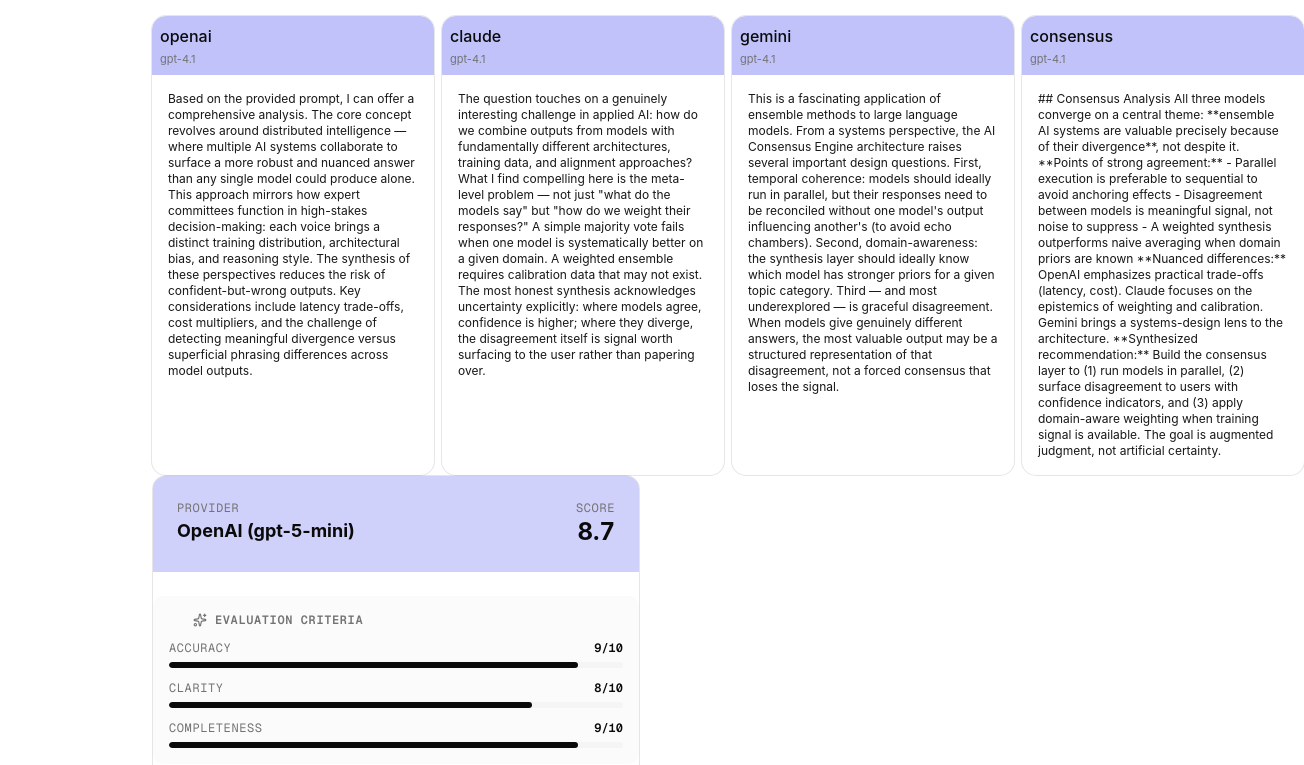
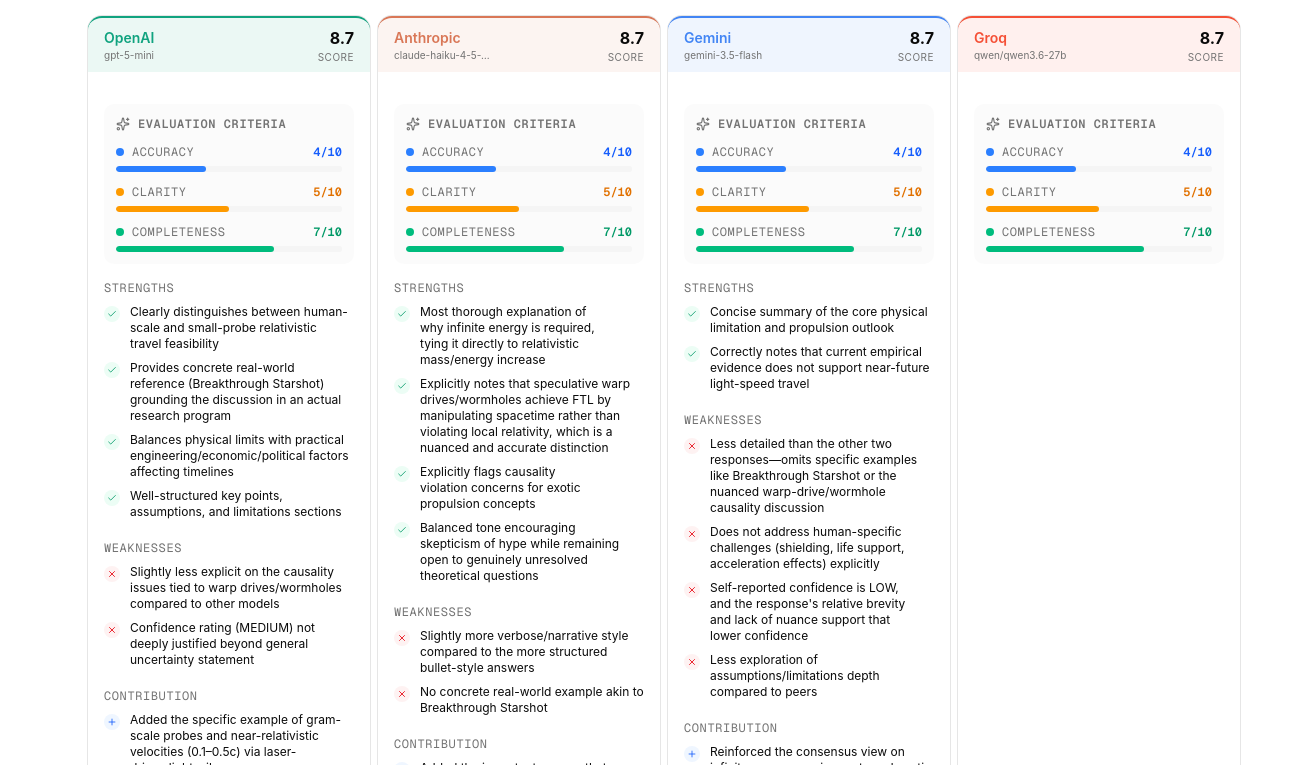
Before and after one commit to Abhi-tech-09/consensus-ai, a Next.js app: page / in a window 1280 px wide. Shown: the part 695-1460 px from the top of the page, 1304 px wide, since content can reach past the window. Built offline with nearby package versions, Linux system fonts and the light colour scheme.

Commit message:
Adds card evaluation structure

```diff
--- a/app/page.tsx
+++ b/app/page.tsx
@@ -52,7 +52,7 @@ export default function Home() {
   }, [dark])
 
   const handleOnGenerate = async (prompt: string) => {
-    const res = await axios.post("api/v1/chat",{
+    const res = await axios.post("api/v1/chat", {
       prompt
     });
     console.log(res.data)
@@ -62,7 +62,7 @@ export default function Home() {
   return (
     <div className="min-h-screen bg-background text-foreground transition-colors duration-200">
       <Navbar dark={dark} onToggleDark={() => setDark(d => !d)} />
-      <main className="max-w-5xl mx-auto px-4 sm:px-6 pb-24 ">
+      <main className="max-w-6xl mx-auto px-4 sm:px-6 pb-24 ">
         {prompt === '' ? <Hero /> : <ConsensusCard result={{ status: 'done', text: ans }} />}
         <PromptInput
           prompt={prompt}
@@ -72,7 +72,6 @@ export default function Home() {
         />
         <ProgressSection />
         <ResponseCards />
-        <ModelEvaluationCard data={mock.data.response.evaluations[0] as ModelEvaluation} />
 
       </main>
     </div>
--- a/components/ResponseCards.tsx
+++ b/components/ResponseCards.tsx
@@ -1,30 +1,121 @@
 import { MOCK_RESPONSES } from "@/app/page"
 import { Card, CardContent, CardDescription, CardHeader, CardTitle } from "./ui/card"
+import { mock } from "./ConsensusCard"
+import { Check, Plus, Sparkles, X } from "lucide-react"
+import { CONSENSUS_CONFIG } from "@/config/consensus-config"
+import { ConsensusProviderType } from "@/types/global.types"
 
 const ResponseCards = () => {
   return (
     <div className="grid sm:grid-cols-4 grid-cols-1 gap-2 w-6xl mx-auto">
       {
-        Object.entries(MOCK_RESPONSES).map(([key, val]) => {
-            return <ModelCard key={key} modelName={key} response={val}/>
+        CONSENSUS_CONFIG.providers.map((model, index) => {
+          return <ModelCard key={model.name} model={model} data={mock.data.response.evaluations[index]} />
         })
       }
     </div>
   )
 }
 
-const ModelCard = ({modelName, response}: {modelName: string, response: string}) => {
-    return (
-        <Card className="p-0">
-            <CardHeader className="bg-primary/40 p-2">
-                <CardTitle className="text-base">{modelName}</CardTitle>
-                <CardDescription className="text-[11px] text-muted-foreground">gpt-4.1</CardDescription>
-            </CardHeader>
-            <CardContent className="text-xs text-secondary-foreground h-xl min-h-37.5 pb-4">
-                {response}
-            </CardContent>
-        </Card>
-    )
+const ModelCard = ({ model, data }: { model: ConsensusProviderType, data: any }) => {
+  return (
+    <Card className="p-0 overflow-hidden border-t-2" style={{ borderTopColor: model.color }}>
+      <CardHeader className="px-4 py-2" style={{ backgroundColor: `${model.color}15` }}>
+        <div className="flex items-center justify-between">
+          <div>
+            <p className="text-sm font-semibold" style={{ color: model.color }}>{model.name}</p>
+            <p className="text-[10px] text-muted-foreground truncate max-w-25">{model.model}</p>
+          </div>
+          <div className="text-right">
+            <p className="text-base font-bold">8.7</p>
+            <p className="text-[10px] text-muted-foreground uppercase tracking-wider">score</p>
+          </div>
+        </div>
+      </CardHeader>
+      <CardContent className="text-xs text-secondary-foreground p-4 space-y-4">
+        <div className="flex flex-col gap-3 rounded-lg bg-muted/40 p-3">
+          <div className="flex items-center gap-2">
+            <Sparkles className="h-3.5 w-3.5 text-muted-foreground" />
+            <span className="font-mono text-xs font-semibold uppercase tracking-wider text-muted-foreground">
+              Evaluation Criteria
+            </span>
+          </div>
+          <div className="flex flex-col gap-3">
+            <CriteriaBar label="Accuracy" value={4} />
+            <CriteriaBar label="Clarity" value={5} />
+            <CriteriaBar label="Completeness" value={7} />
+          </div>
+        </div>
+        <div className="flex flex-col gap-5">
+          <Section title="Strengths" items={data?.strengths} tone="positive" icon={<Check className="h-2.5 w-2.5" />} />
+          <Section title="Weaknesses" items={data?.weaknesses} tone="negative" icon={<X className="h-2.5 w-2.5" />} />
+          <Section title="Contribution" items={data?.contribution} tone="neutral" icon={<Plus className="h-2.5 w-2.5" />} />
+        </div>
+      </CardContent>
+    </Card>
+  )
+}
+
+function CriteriaBar({ label, value }: { label: string; value: number }) {
+  const pct = Math.max(0, Math.min(100, (value / 10) * 100))
+
+  const colorMap: Record<string, { bar: string; text: string }> = {
+    "Accuracy": { bar: "bg-blue-500", text: "text-blue-600" },
+    "Clarity": { bar: "bg-amber-500", text: "text-amber-600" },
+    "Completeness": { bar: "bg-emerald-500", text: "text-emerald-600" },
+  }
+
+  const { bar, text } = colorMap[label] || { bar: "bg-foreground", text: "text-foreground" }
+
+  return (
+    <div className="flex flex-col gap-1.5">
+      <div className="flex items-center justify-between">
+        <div className="flex items-center gap-2">
+          <div className={`h-2 w-2 rounded-full ${bar}`} />
+          <span className="font-mono text-xs uppercase tracking-wider text-muted-foreground">{label}</span>
+        </div>
+        <span className={`font-mono text-xs font-semibold tabular-nums ${text}`}>{value}/10</span>
+      </div>
+      <div className="h-1.5 w-full overflow-hidden rounded-full bg-muted" role="progressbar" aria-valuenow={value} aria-valuemin={0} aria-valuemax={10} aria-label={label}>
+        <div className={`h-full rounded-full ${bar} transition-all`} style={{ width: `${pct}%` }} />
+      </div>
+    </div>
+  )
+}
+
+function Section({
+  title,
+  items,
+  icon,
+  tone,
+}: {
+  title: string
+  items: string[]
+  icon: React.ReactNode
+  tone: "positive" | "negative" | "neutral"
+}) {
+  if (!items?.length) return null
+  const toneClass =
+    tone === "positive"
+      ? "text-emerald-600 bg-emerald-50"
+      : tone === "negative"
+        ? "text-red-600 bg-red-50"
+        : "text-blue-600 bg-blue-50"
+  return (
+    <div className="flex flex-col gap-2">
+      <span className="font-mono text-xs uppercase tracking-wider text-muted-foreground">{title}</span>
+      <ul className="flex flex-col gap-2">
+        {items.map((item, i) => (
+          <li key={i} className="flex items-start gap-2.5 text-sm leading-relaxed text-foreground">
+            <span className={`mt-0.5 flex h-4 w-4 shrink-0 items-center justify-center rounded-full ${toneClass}`}>
+              {icon}
+            </span>
+            <span className="text-pretty text-xs">{item}</span>
+          </li>
+        ))}
+      </ul>
+    </div>
+  )
 }
 
 export default ResponseCards
--- a/config/consensus-config.ts
+++ b/config/consensus-config.ts
@@ -10,6 +10,7 @@ export const CONSENSUS_CONFIG: ConsensusConfigType = {
     {
       name: PROVIDERS.OpenAI,
       model: "gpt-5-mini",
+      color: "#10a37f",
       getProvider() {
         return new OpenAIProvider(this.name, this.model);
       },
@@ -17,6 +18,7 @@ export const CONSENSUS_CONFIG: ConsensusConfigType = {
     {
       name: PROVIDERS.Anthropic,
       model: "claude-haiku-4-5-20251001",
+      color: "#D97757",
       getProvider() {
         return new AnthropicProvider(this.name, this.model);
       },
@@ -24,6 +26,7 @@ export const CONSENSUS_CONFIG: ConsensusConfigType = {
     {
       name: PROVIDERS.Gemini,
       model: "gemini-3.5-flash",
+      color: "#4285f4",
       getProvider() {
         return new GeminiProvider(this.name, this.model);
       },
@@ -31,6 +34,7 @@ export const CONSENSUS_CONFIG: ConsensusConfigType = {
     {
       name: PROVIDERS.Groq,
       model: "qwen/qwen3.6-27b",
+      color: "#f55036",
       getProvider() {
         return new GroqProvider(this.name, this.model);
       },
@@ -40,8 +44,9 @@ export const CONSENSUS_CONFIG: ConsensusConfigType = {
   judgeProvider: {
     name: PROVIDERS.Anthropic,
     model: "claude-sonnet-5",
+    color: "#D97757",
     getProvider() {
       return new AnthropicProvider(this.name, this.model);
-    }
+    },
   },
 };
```
Also changed, not shown: types/global.types.ts (+16 -15 lines).
